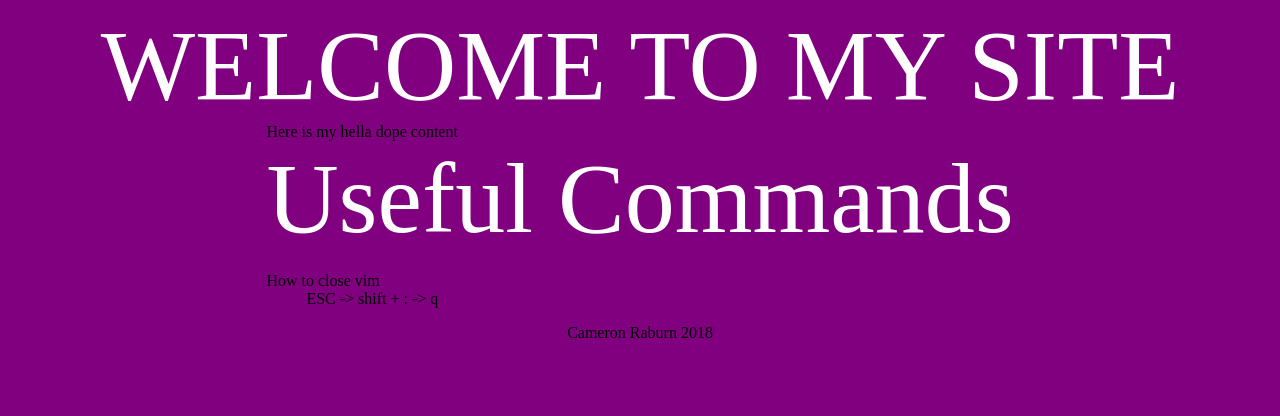
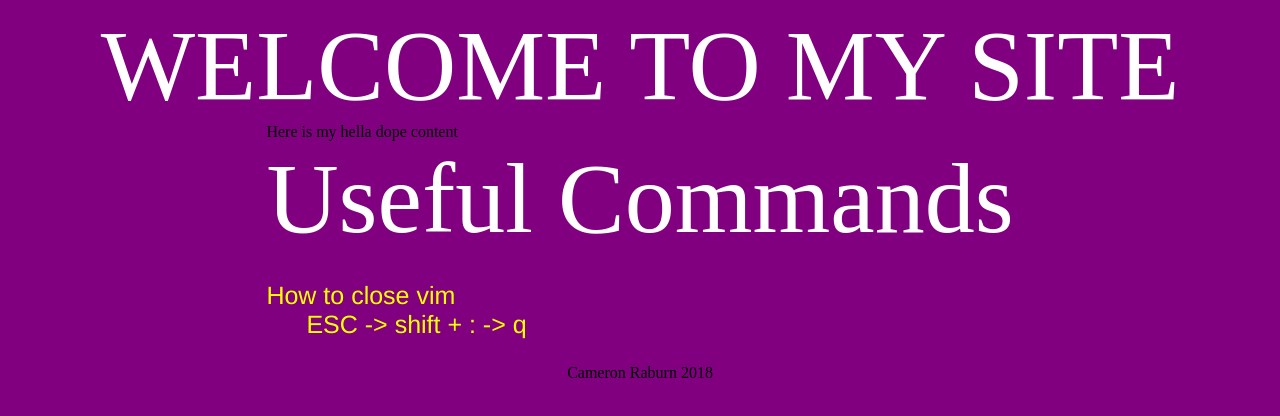
Before and after one commit to Craveburn/cmd-website, a plain HTML site: page index.html in a window 1280 px wide. Drawn offline with Linux system fonts and the light colour scheme.

Commit message:
dl style change font to helvetic color to yellow and size to 25

```diff
--- a/index.css
+++ b/index.css
@@ -13,3 +13,10 @@ header{
 	font-size: 100px;
 	color: white;
 }
+
+dl{
+
+	font-family: helvetica;
+	font-size: 25px;
+	color: yellow;
+}
```
